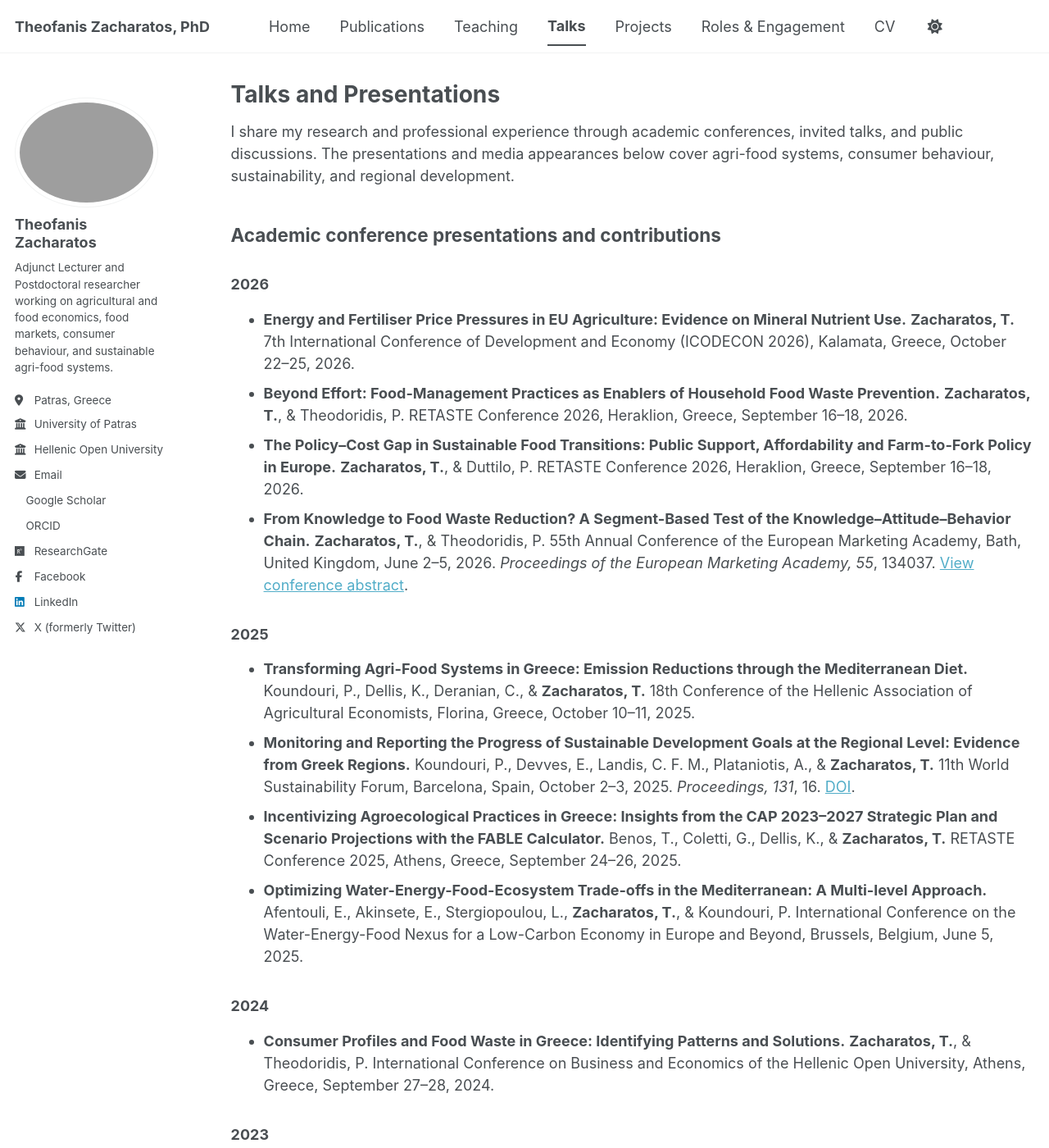
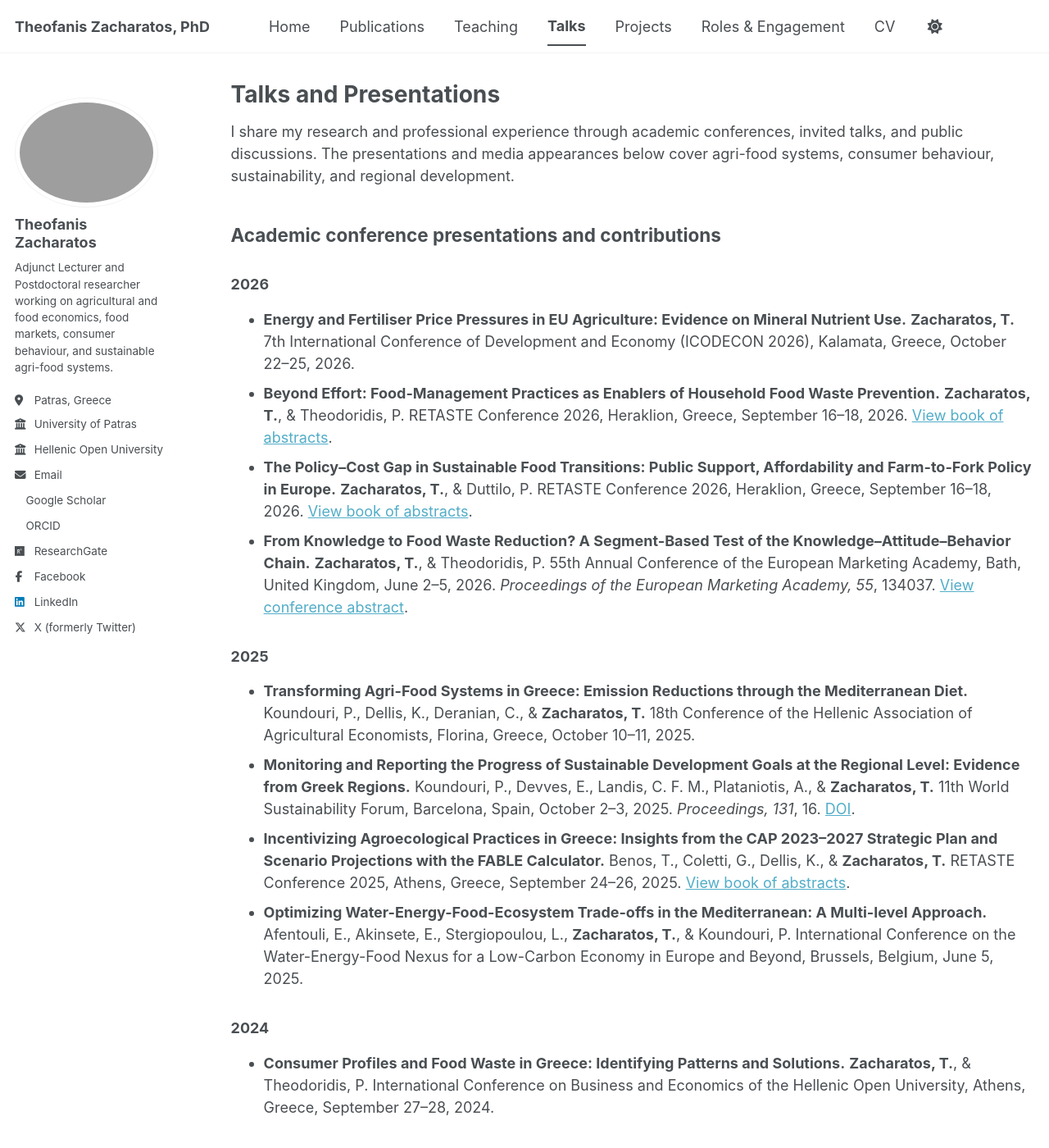
Before and after one commit to TheofanisZacharatos/theofaniszacharatos.github.io, a Jekyll site: the page built from _pages/talks.html, in a window 1280 px wide and 1400 px high. Shown: the whole window at 82% size. Built offline with Jekyll 4.4.1, drawn with Linux system fonts in a browser that asks for light colours; a style sheet for code colours, icons or effects is not loaded.

Commit message:
Update talks.html

```diff
--- a/_pages/talks.html
+++ b/_pages/talks.html
@@ -21,11 +21,13 @@ author_profile: true
     <strong>Beyond Effort: Food-Management Practices as Enablers of Household Food Waste Prevention.</strong>
     <strong>Zacharatos, T.</strong>, &amp; Theodoridis, P.
     RETASTE Conference 2026, Heraklion, Greece, September 16–18, 2026.
+    <a href="https://retaste.gr/pdf/RETASTE_BOA_2026.pdf">View book of abstracts</a>.
   </li>
   <li>
     <strong>The Policy–Cost Gap in Sustainable Food Transitions: Public Support, Affordability and Farm-to-Fork Policy in Europe.</strong>
     <strong>Zacharatos, T.</strong>, &amp; Duttilo, P.
     RETASTE Conference 2026, Heraklion, Greece, September 16–18, 2026.
+    <a href="https://retaste.gr/pdf/RETASTE_BOA_2026.pdf">View book of abstracts</a>.
   </li>
   <li>
     <strong>From Knowledge to Food Waste Reduction? A Segment-Based Test of the Knowledge–Attitude–Behavior Chain.</strong>
@@ -57,6 +59,7 @@ author_profile: true
     <strong>Incentivizing Agroecological Practices in Greece: Insights from the CAP 2023–2027 Strategic Plan and Scenario Projections with the FABLE Calculator.</strong>
     Benos, T., Coletti, G., Dellis, K., &amp; <strong>Zacharatos, T.</strong>
     RETASTE Conference 2025, Athens, Greece, September 24–26, 2025.
+    <a href="https://retaste.gr/pdf/RETASTE_BOA_2025.pdf">View book of abstracts</a>.
   </li>
   <li>
     <strong>Optimizing Water-Energy-Food-Ecosystem Trade-offs in the Mediterranean: A Multi-level Approach.</strong>
```
